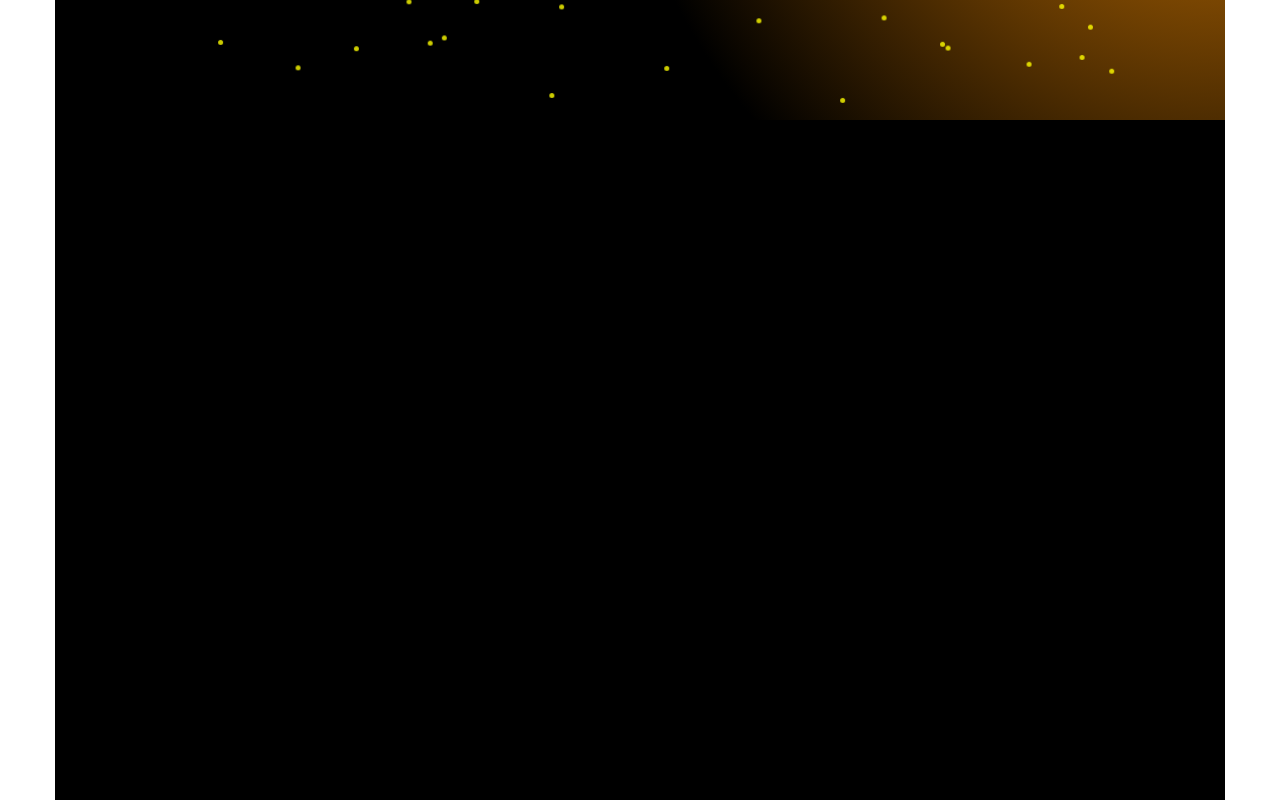
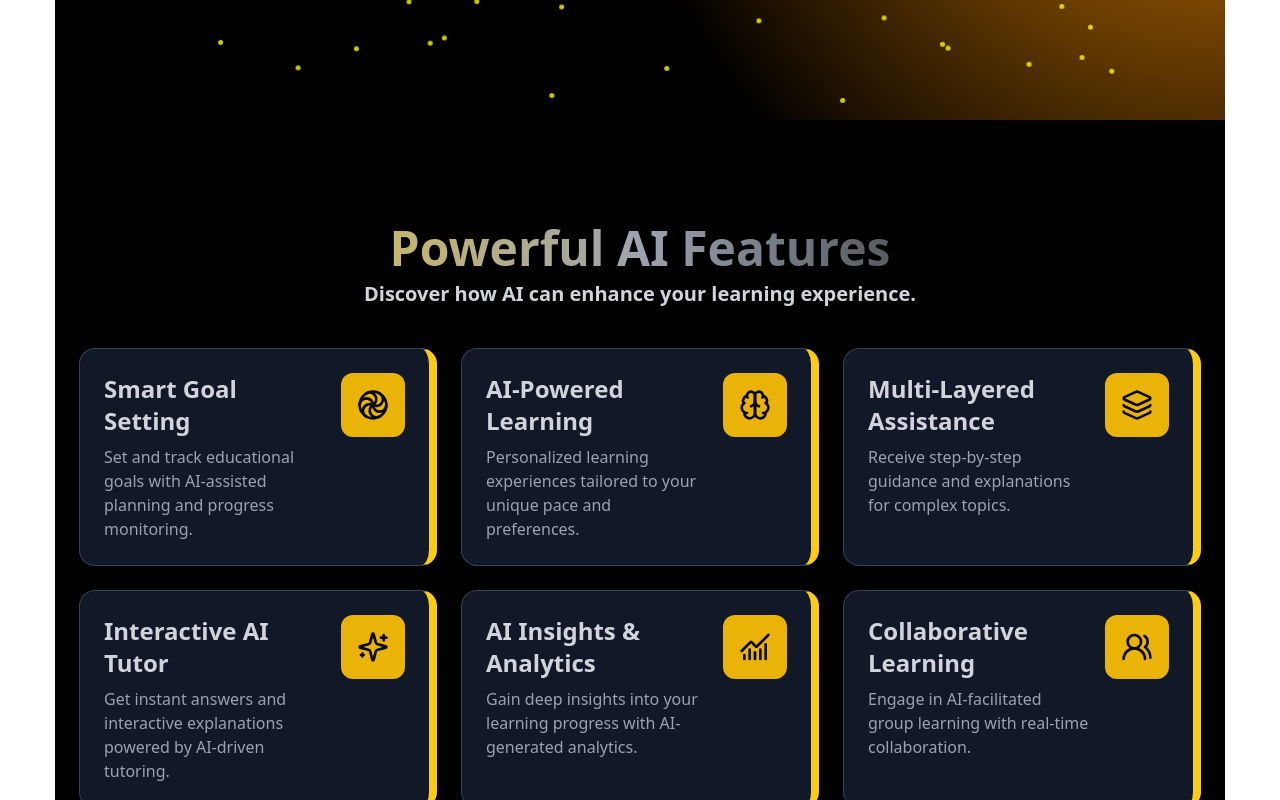
Before and after one commit to amnakifayat13/agentia_world, a Next.js app: page / in a window 1280 px wide. Shown: the part 680-1480 px from the top of the page. Built offline with nearby package versions, Linux system fonts and the light colour scheme.

Commit message:
features added

```diff
--- a/src/app/components/features.tsx
+++ b/src/app/components/features.tsx
@@ -1,11 +1,66 @@
+import { Brain, ChartNoAxesCombined, Layers, LoaderPinwheelIcon, Sparkles, Users2 } from 'lucide-react'
 import React from 'react'
 
 const Features = () => {
   return (
-    <div className='w-full md:w-[1170px] mx-auto h-screen bg-black pb-16 pt-16'>
+    <div className='w-full max-w-[1170px] mx-auto min-h-screen bg-black pb-16 pt-16 px-4 md:px-6'>
+      <h1 className='mt-10 text-3xl sm:text-4xl md:text-5xl font-extrabold text-transparent bg-gradient-to-r from-yellow-400 via-gray-400 to-black bg-clip-text text-center'>
+        Powerful AI Features
+      </h1>
+      <p className="text-gray-300 text-md sm:text-lg md:text-xl text-center font-semibold mt-2">
+        Discover how AI can enhance your learning experience.
+      </p>
 
+      {/* Grid for Cards */}
+      <div className='grid grid-cols-1 sm:grid-cols-2 lg:grid-cols-3 mt-10 gap-6'>
+        {featuresData.map((feature, index) => (
+          <div key={index} className='flex flex-col sm:flex-row items-center sm:items-start bg-gray-900 cursor-pointer border border-gray-700 rounded-2xl border-r-yellow-400 border-r-8 transition-all duration-300 hover:scale-[1.03] hover:shadow-xl hover:shadow-yellow-500 p-6'>
+            <div className='flex-1 text-center sm:text-left'>
+              <h1 className='text-gray-300 text-lg sm:text-xl md:text-2xl font-bold'>{feature.title}</h1>
+              <p className='text-gray-400 mt-2 text-sm sm:text-base'>{feature.description}</p>
+            </div>
+            <div className='mt-4 sm:mt-0 sm:ml-4 p-4 bg-yellow-500 rounded-xl flex justify-center items-center'>
+              {feature.icon}
+            </div>
+          </div>
+        ))}
+      </div>
     </div>
   )
 }
 
+// Features Data Array
+const featuresData = [
+  {
+    title: "Smart Goal Setting",
+    description: "Set and track educational goals with AI-assisted planning and progress monitoring.",
+    icon: <LoaderPinwheelIcon size={32} />
+  },
+  {
+    title: "AI-Powered Learning",
+    description: "Personalized learning experiences tailored to your unique pace and preferences.",
+    icon: <Brain size={32} />
+  },
+  {
+    title: "Multi-Layered Assistance",
+    description: "Receive step-by-step guidance and explanations for complex topics.",
+    icon: <Layers size={32} />
+  },
+  {
+    title: "Interactive AI Tutor",
+    description: "Get instant answers and interactive explanations powered by AI-driven tutoring.",
+    icon: <Sparkles size={32} />
+  },
+  {
+    title: "AI Insights & Analytics",
+    description: "Gain deep insights into your learning progress with AI-generated analytics.",
+    icon: <ChartNoAxesCombined size={32} />
+  },
+  {
+    title: "Collaborative Learning",
+    description: "Engage in AI-facilitated group learning with real-time collaboration.",
+    icon: <Users2 size={32} />
+  }
+]
+
 export default Features
```
